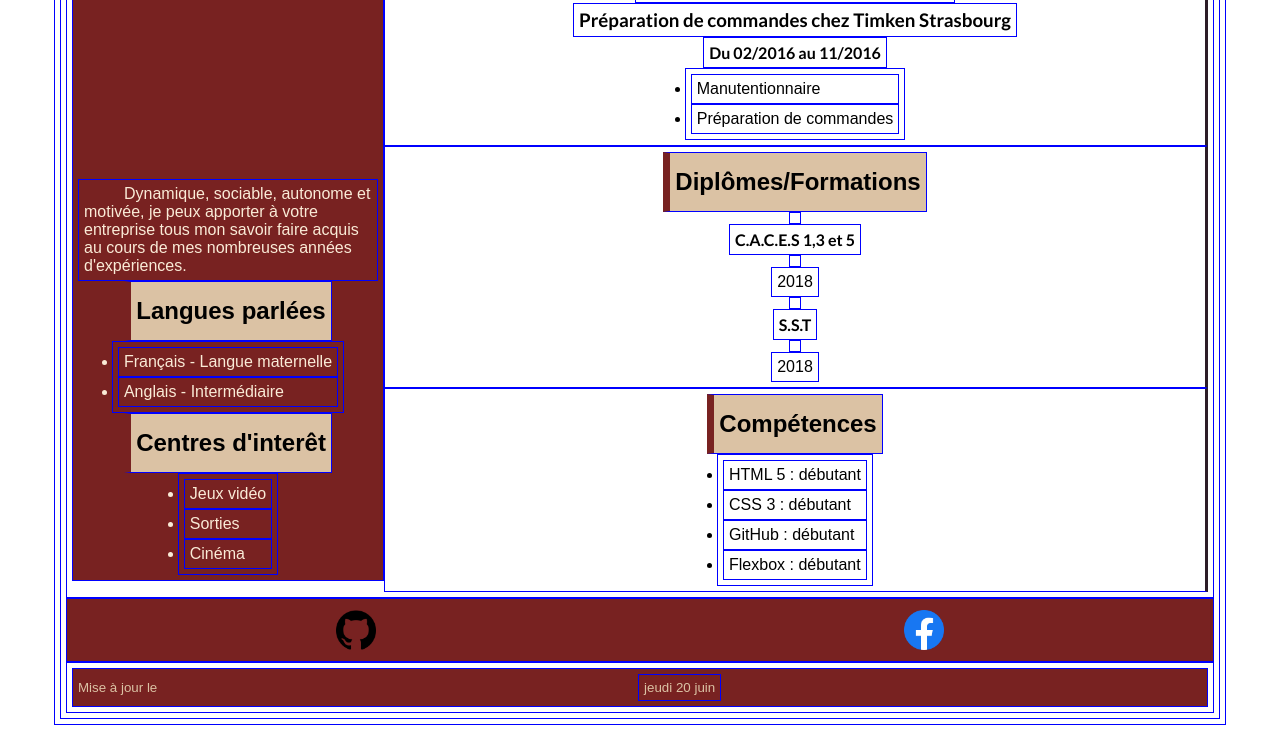
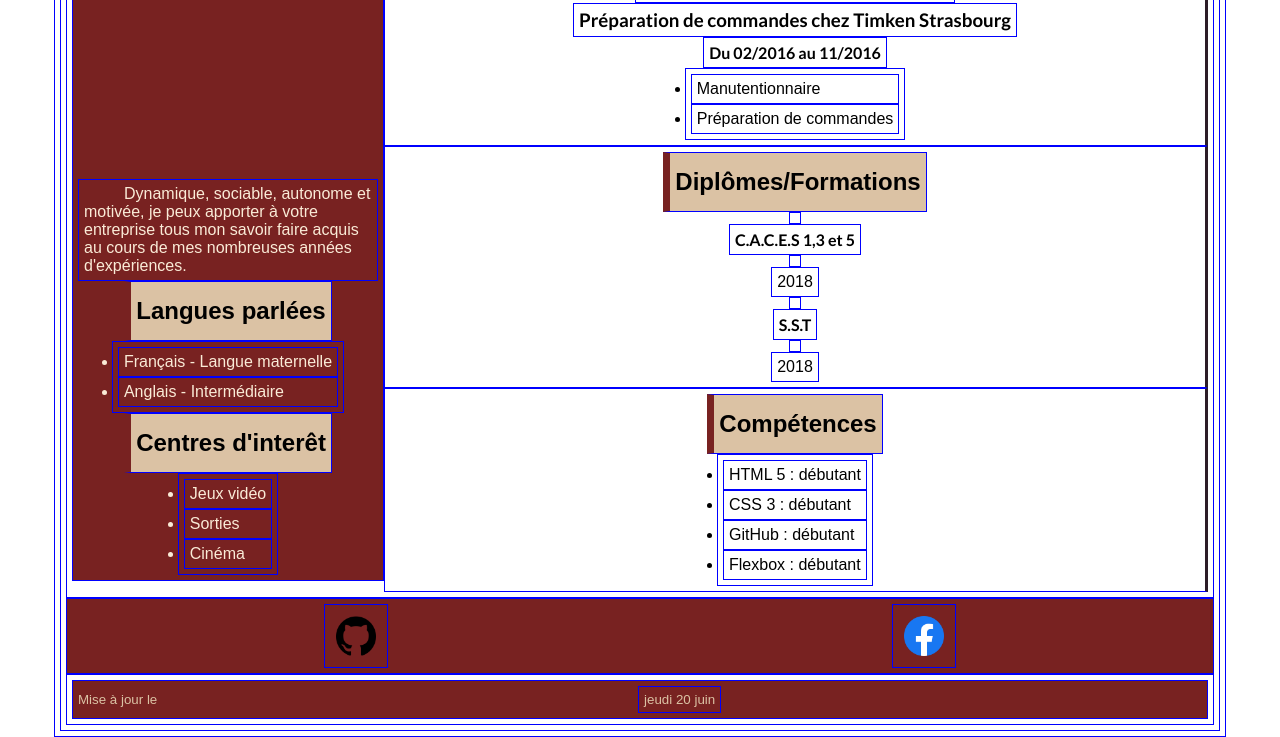
Before and after one commit to Choukyyy/Mon-CV, a plain HTML site: page index.html in a window 1280 px wide. Shown: the part 765-1502 px from the top of the page. Drawn offline with Linux system fonts and the light colour scheme.

Commit message:
add footer

```diff
--- a/index.html
+++ b/index.html
@@ -92,8 +92,11 @@
     </main>
 
     <footer>
-        <img src="./image/github.png" alt="icone github">
-        <img src="./image/facebook.png" alt="icone facebook">
+        <a href="https://github.com/Choukyyy/Mon-CV">
+            <img src="./image/github.png" alt="icone github"> </a>
+        <a href="https://www.facebook.com/ophelie.schaeffer/">
+            <img src="./image/facebook.png" alt="icone facebook"> </a>
+
     </footer>
         <p><small>Mise à jour le <time datetime="2024-06-20">jeudi 20 juin</time></small></p>
 </body>
```
